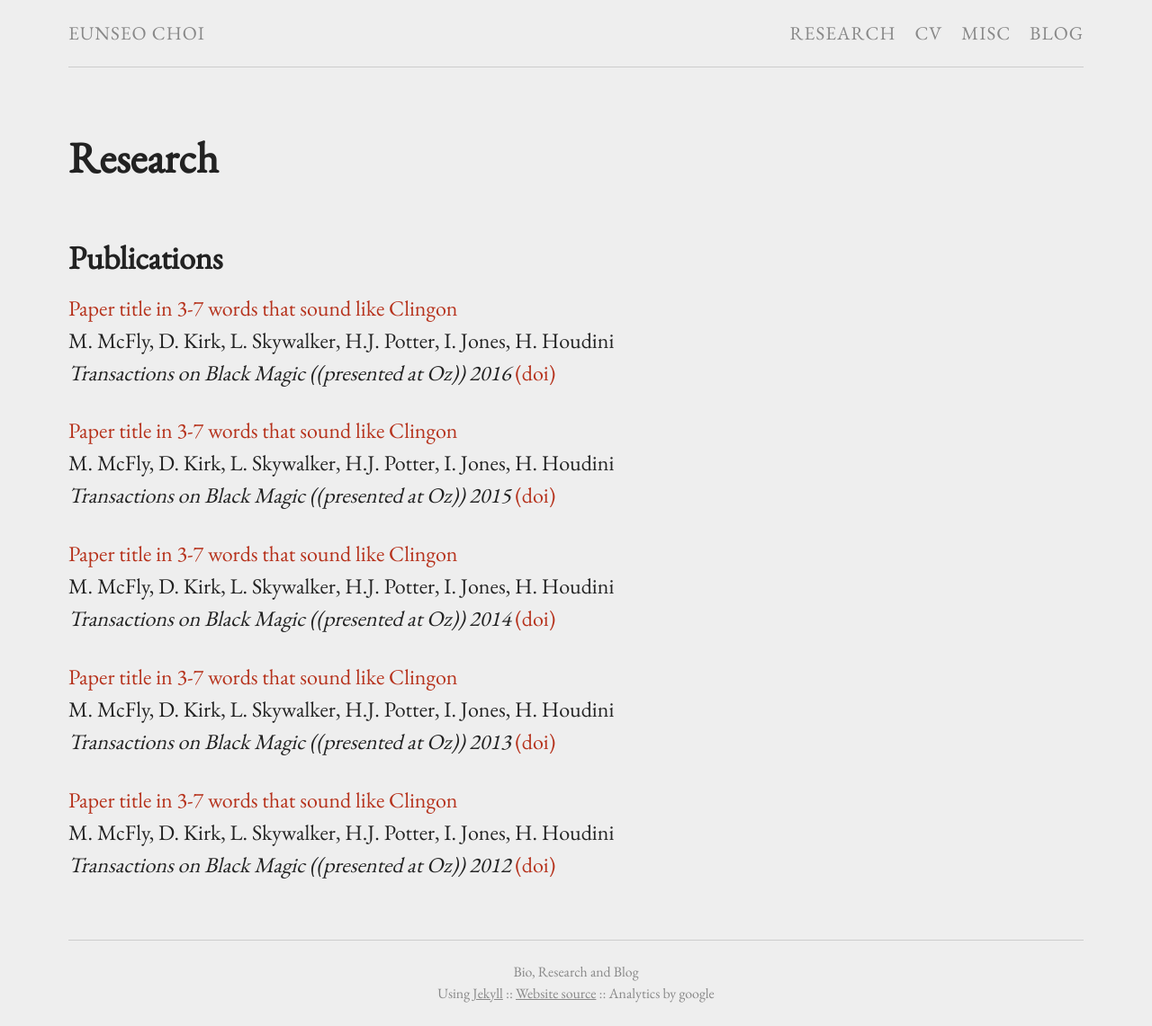
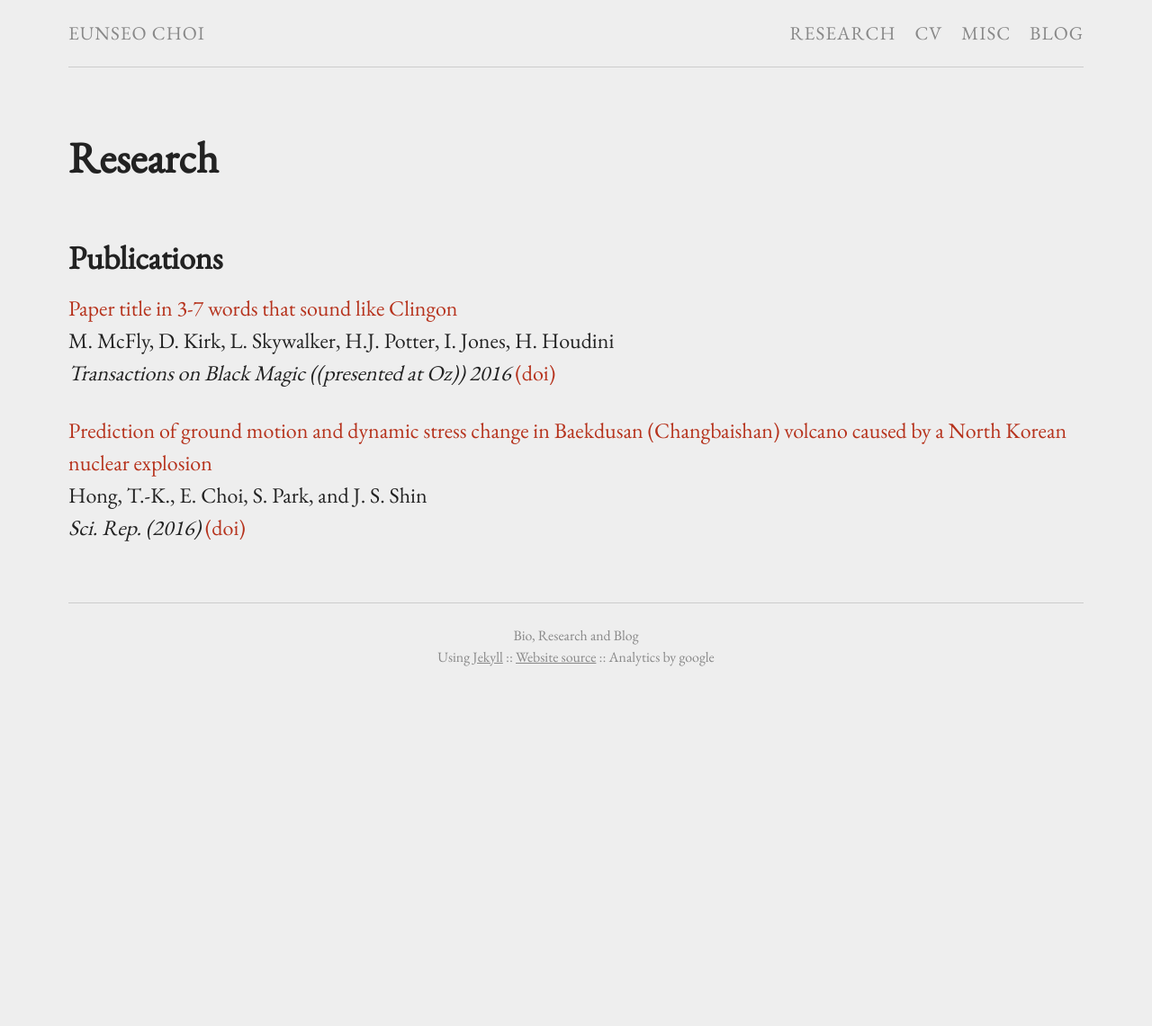
Before and after one commit to echoi/echoi.github.io, a Jekyll site: the page built from research.md, in a window 1280 px wide. Shown: the whole page at 90% size. Built offline with Jekyll 4.4.1, drawn with Linux system fonts in a browser that asks for light colours; after the commit the page ends 900 px from its top, so only the background shows below that.

Commit message:
testing publist

```diff
--- a/research.md
+++ b/research.md
@@ -12,38 +12,13 @@ pubs:
       url:     "http://publish-more-stuff.org"
       doi:     "http://dx.doi.org"
 
-    - title:   "Paper title in 3-7 words that sound like Clingon"
-      author:  "M. McFly, D. Kirk, L. Skywalker, H.J. Potter, I. Jones, H. Houdini"
-      journal: "Transactions on Black Magic"
-      note:    "(presented at Oz)"
-      year:    "2015"
-      url:     "http://publish-more-stuff.org"
-      doi:     "http://dx.doi.org"
-
-    - title:   "Paper title in 3-7 words that sound like Clingon"
-      author:  "M. McFly, D. Kirk, L. Skywalker, H.J. Potter, I. Jones, H. Houdini"
-      journal: "Transactions on Black Magic"
-      note:    "(presented at Oz)"
-      year:    "2014"
-      url:     "http://publish-more-stuff.org"
-      doi:     "http://dx.doi.org"
-
-    - title:   "Paper title in 3-7 words that sound like Clingon"
-      author:  "M. McFly, D. Kirk, L. Skywalker, H.J. Potter, I. Jones, H. Houdini"
-      journal: "Transactions on Black Magic"
-      note:    "(presented at Oz)"
-      year:    "2013"
-      url:     "http://publish-more-stuff.org"
-      doi:     "http://dx.doi.org"
-
-    - title:   "Paper title in 3-7 words that sound like Clingon"
-      author:  "M. McFly, D. Kirk, L. Skywalker, H.J. Potter, I. Jones, H. Houdini"
-      journal: "Transactions on Black Magic"
-      note:    "(presented at Oz)"
-      year:    "2012"
-      url:     "http://publish-more-stuff.org"
-      doi:     "http://dx.doi.org"
-
+    - author: "Hong, T.-K., E. Choi, S. Park, and J. S. Shin"
+      year: "(2016)"
+      title: "Prediction of ground motion and dynamic stress change in Baekdusan (Changbaishan) volcano caused by a North Korean nuclear explosion"
+      journal: "Sci. Rep."
+      volume: "6"
+      page: "21477"
+      doi: "10.1038/srep21477"
 ---
 
 ## Publications
```
